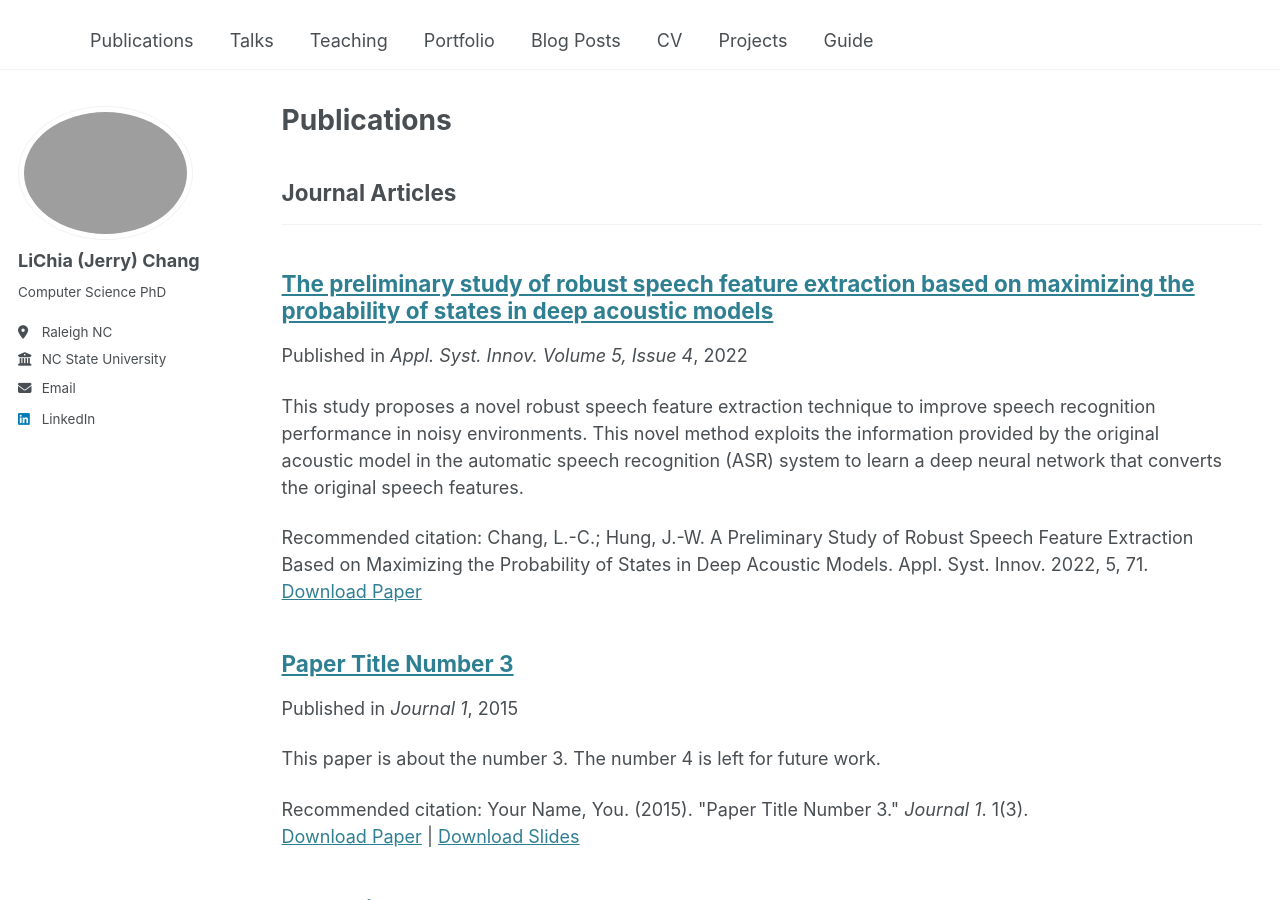
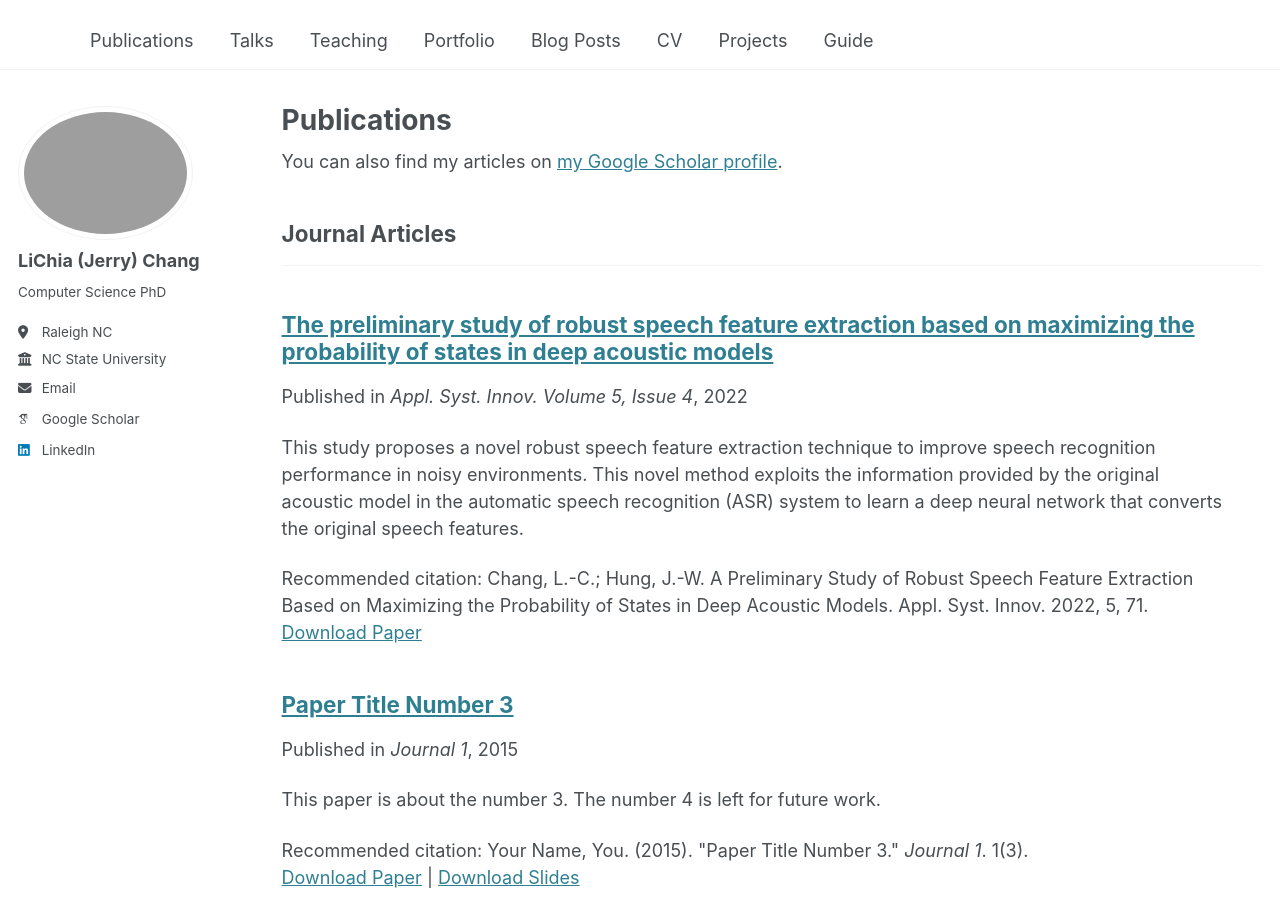
Before and after one commit to lichchang/lichchang.github.io, a Jekyll site: the page built from _pages/publications.html, in a window 1280 px wide and 900 px high. Built offline with Jekyll 4.4.1, drawn with Linux system fonts in a browser that asks for light colours; some web fonts are replaced; part of the change alters nothing that is shown.

Commit message:
Update _config.yml

```diff
--- a/_config.yml
+++ b/_config.yml
@@ -33,7 +33,7 @@ author:
 
   # Academic websites
   # arxiv            : # URL - Update with the correct link to your profile
-  # googlescholar    : "https://scholar.google.com/citations?user=PS_CX0AAAAAJ"
+  googlescholar    : "https://scholar.google.com/citations?hl=zh-TW&view_op=list_works&authuser=1&gmla=AOv-ny9T8u5TPPA-FOq_pJZQGBjIXZ7Lj2hBQK_esA0QrIkHaIlsm0UfYcROuJLM1sJ4SR10UfZMttcfq4XNYFsiweg&user=knfuZgsAAAAJ"
   # impactstory      : # URL
   # orcid            : "http://orcid.org/yourorcidurl"
   # semantic         : # URL
```
